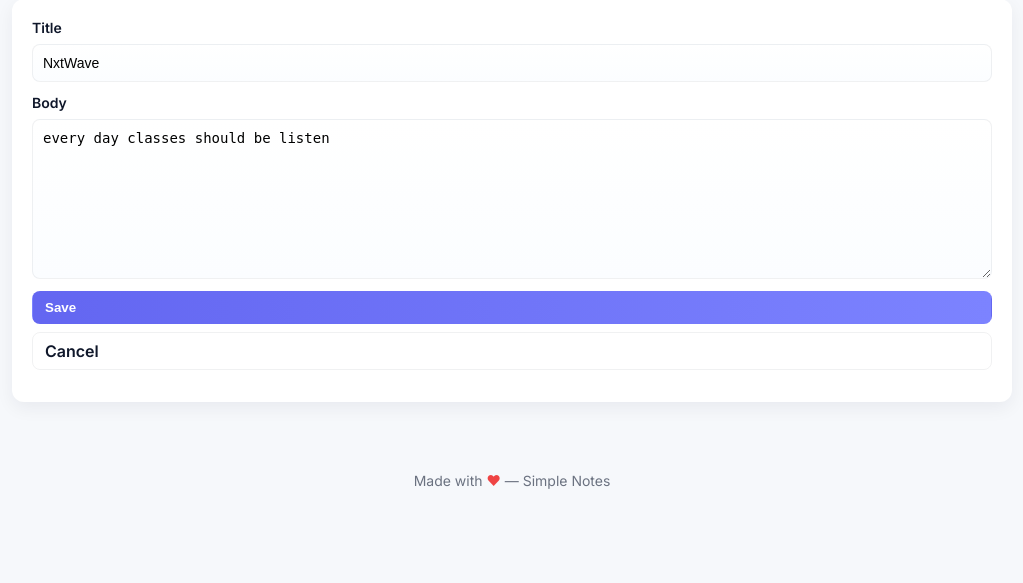
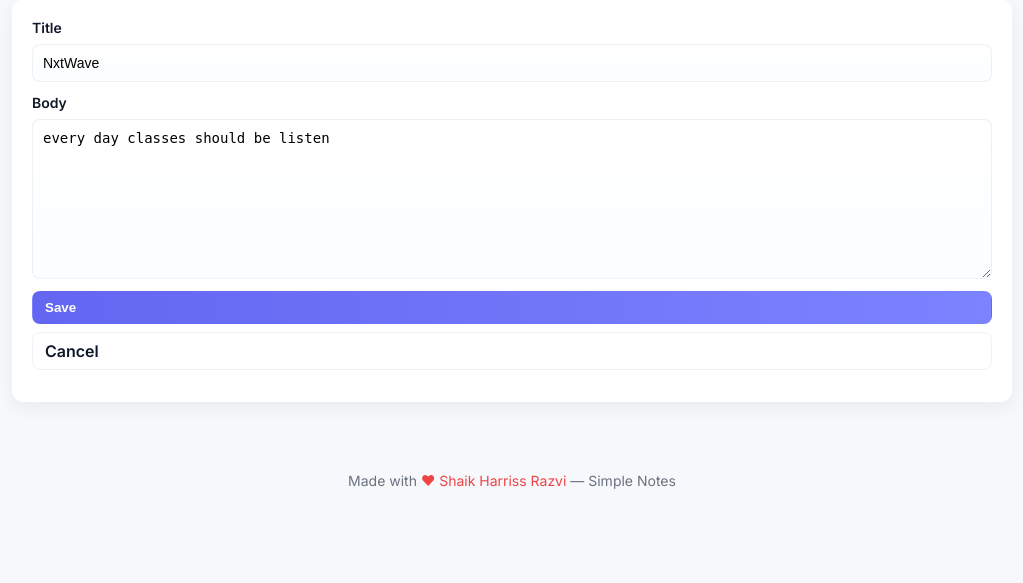
Before and after one commit to Hariss22H/Notes-app, a Flask app: page /note/1/edit in a window 1280 px wide. Shown: the part 133-716 px from the top of the page, without its empty margins (128-1151 px from the left). Run offline with Flask 3, Linux system fonts and the light colour scheme.

Commit message:
Update base.html layout and UI

```diff
--- a/templates/base.html
+++ b/templates/base.html
@@ -31,7 +31,7 @@
     </main>
 
     <footer class="site-footer">
-      <div class="container">Made with <span class="heart">❤</span> — Simple Notes</div>
+      <div class="container">Made with <span class="heart">❤ Shaik Harriss Razvi</span> — Simple Notes</div>
     </footer>
   </div>
 
```
